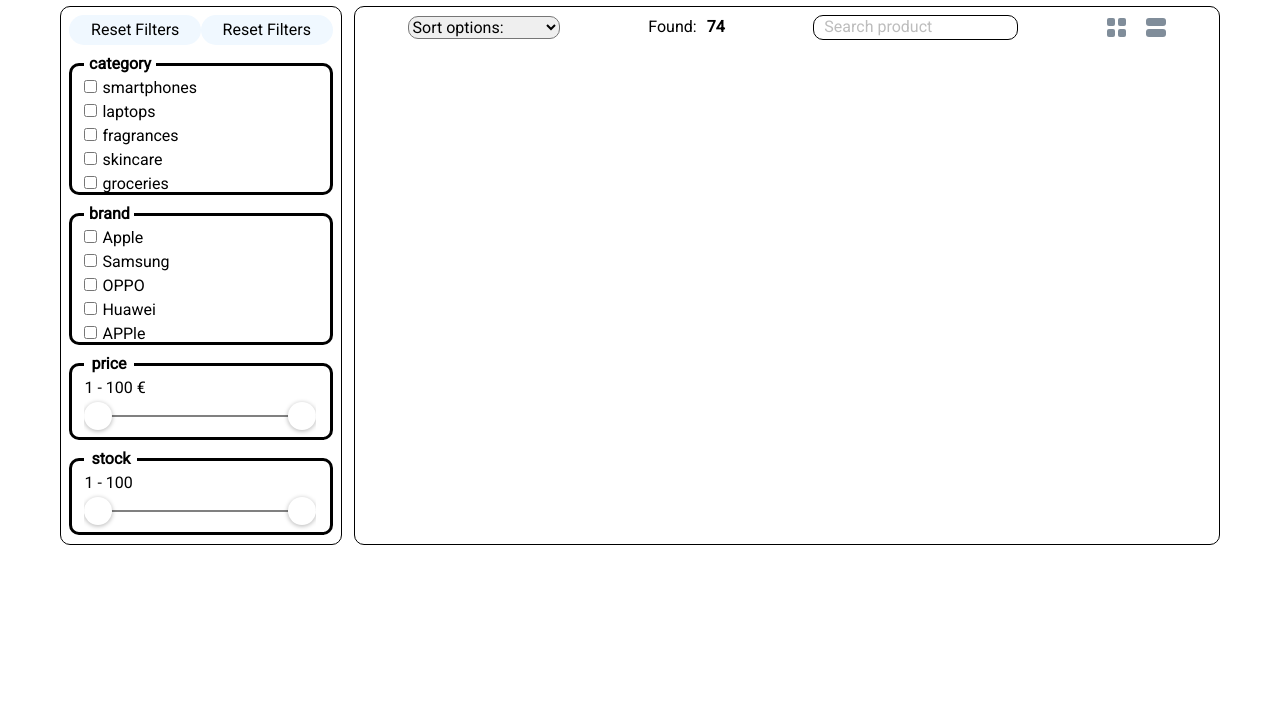
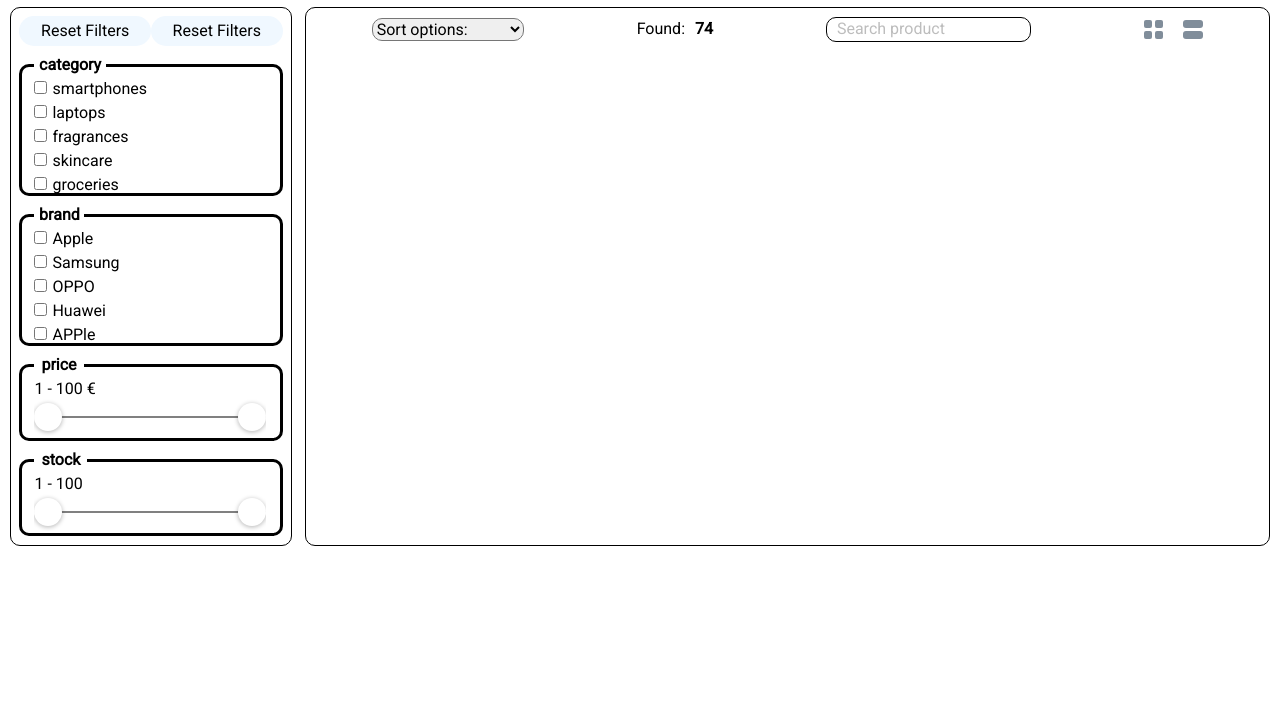
Before and after one commit to Shustovsky/Online-store, a website built with webpack: page src/template.html in a window 1280 px wide. Shown: the part 86-800 px from the top of the page. Built offline with nearby package versions, Linux system fonts and the light colour scheme.

Commit message:
fix: change max-width container

```diff
--- a/src/main.scss
+++ b/src/main.scss
@@ -15,7 +15,7 @@ html {
 
 .container {
   margin: 0 auto;
-  max-width: 1160px;
+  max-width: 1260px;
   position: relative;
 }
 
```
